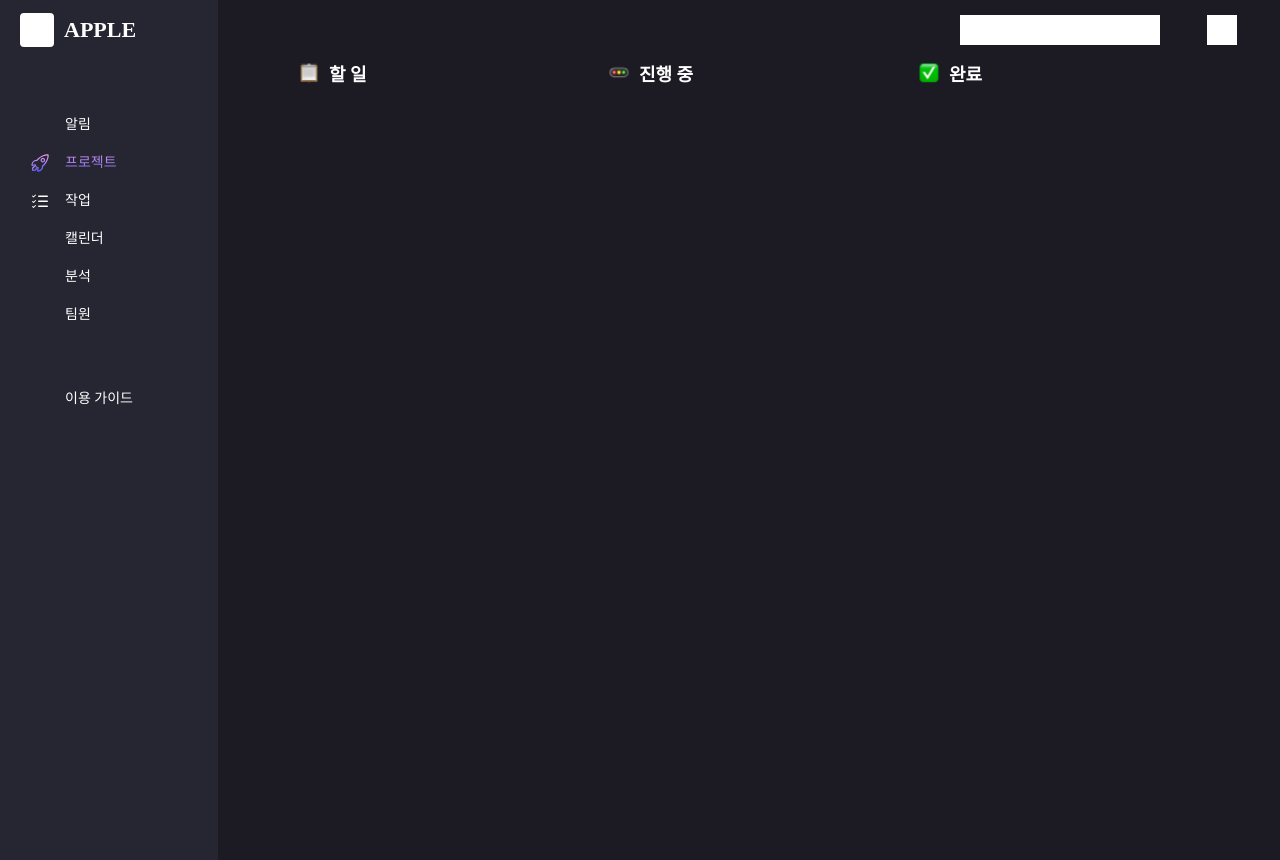
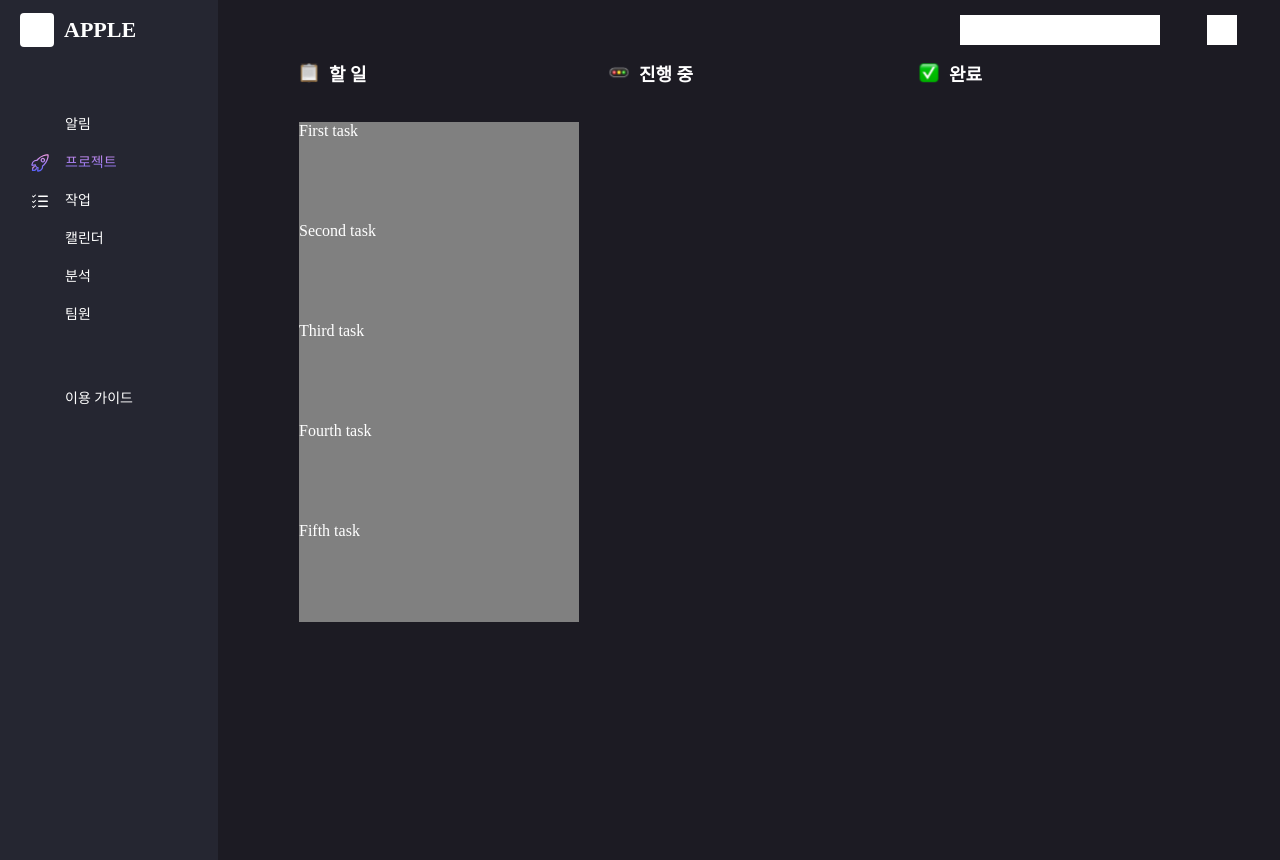
Before and after one commit to Team-PROM/Frontend, a React (Create React App) app in the folder prom/: page / in a window 1280 px wide. Built offline with nearby package versions, Linux system fonts and the light colour scheme; some icons are missing.

Commit message:
칸반 크기 조정

```diff
--- a/prom/src/components/kanbanDrag.js
+++ b/prom/src/components/kanbanDrag.js
@@ -24,8 +24,8 @@ export default function kanbanDrag({ item, index }) {
 
 const Block = styled.div`
   user-select: none;
-  padding: 16px;
-  min-height: 50px;
+  width: 100%;
+  height: 100px;
   color: white;
   background-color: ${({ isDrag }) => (isDrag ? "lightGray" : "gray")};
 `;
--- a/prom/src/components/kanbanDrop.js
+++ b/prom/src/components/kanbanDrop.js
@@ -1,5 +1,5 @@
 import { Droppable } from "react-beautiful-dnd";
-import kanbanDrag from "./kanbanDrag";
+import Item from "./kanbanDrag";
 import { styled } from "styled-components";
 
 export default function kanbanDrop({ columnId, column }) {
@@ -10,7 +10,7 @@ export default function kanbanDrop({ columnId, column }) {
           return (
             <Container {...provided.droppableProps} ref={provided.innerRef}>
               {column.items.map((item, index) => {
-                return <kanbanDrag item={item} index={index} />;
+                return <Item item={item} index={index} />;
               })}
               {provided.placeholder}
             </Container>
@@ -25,7 +25,7 @@ const Wrapper = styled.div`
   display: flex;
   flex-direction: column;
   align-items: center;
-  width: 280px;
+  min-width: 280px;
   height: 600px;
 `;
 
```
